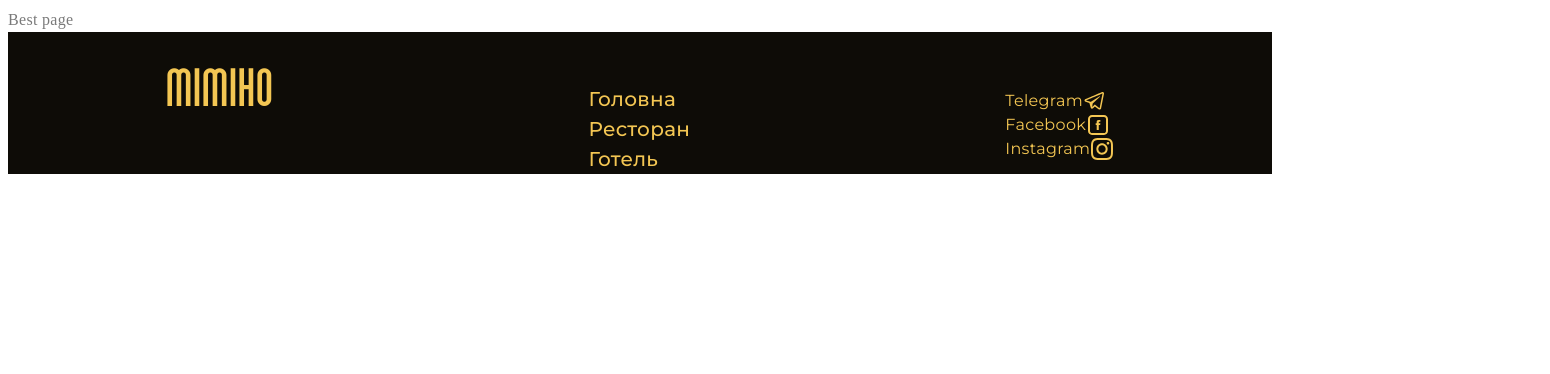
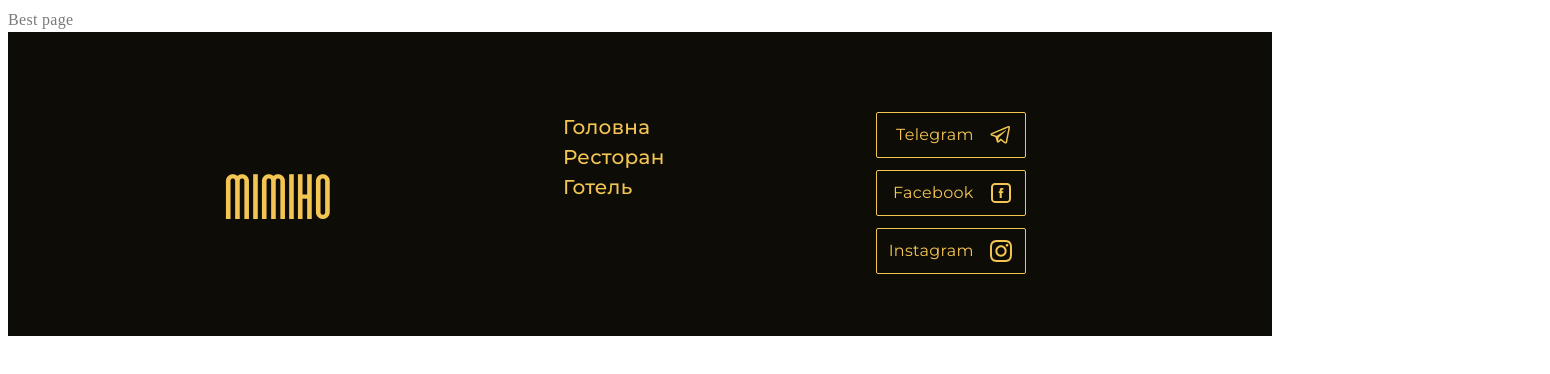
Before and after one commit to andea13/group-project, a plain HTML site: page index.html in a window 1280 px wide. Shown: the whole page, 1550 px wide, since content can reach past the window. Drawn offline with Linux system fonts and the light colour scheme.

Commit message:
finishes editing footer desktop html and styles

```diff
--- a/css/variables.css
+++ b/css/variables.css
@@ -121,6 +121,21 @@ body {
 
 footer {
   background-color: var(--black-footer-color);
+  max-height: 304px;
+  margin-left: auto;
+  margin-right: auto;
+}
+
+.footer--container {
+  display: flex;
+  gap: 231px;
+  margin: 0;
+  padding: 80px 186px 80px 216px;
+}
+
+.footer--container__positioned {
+  display: flex;
+  gap: 211px;
 }
 
 .logo {
@@ -129,7 +144,9 @@ footer {
   font-family: "Film P3";
   font-size: 64px;
   font-weight: 700;
+  text-transform: uppercase;
   color: var(--yellow-color);
+  /* padding-right: 231px; */
 }
 
 .footer-nav--list {
@@ -138,13 +155,15 @@ footer {
   font-family: "Montserrat", sans-serif;
   font-size: 20px;
   font-weight: 500;
+  text-transform: capitalize;
+
   color: var(--yellow-color);
 }
 
 .network--list {
   display: flex;
   flex-direction: column;
-  align-items: baseline;
+  justify-items: baseline;
   text-transform: capitalize;
   font-family: "Montserrat", sans-serif;
   font-size: 16px;
@@ -155,19 +174,30 @@ footer {
   display: flex;
   align-items: center;
   justify-content: space-between;
+  border: 0.5px solid var(--yellow-color);
+  border-radius: 2px;
+  padding: 10px 12px;
+  margin-bottom: 12px;
+}
+
+.network--item:last-child {
+  margin-bottom: 0;
 }
 
 .network--link {
   display: flex;
-  align-items: center;
-  justify-content: space-between;
-  /* gap: 17px; */
+  gap: 15px;
+  justify-items: center;
 }
 
-.footer--container {
-  display: flex;
-  align-items: baseline;
-  justify-content: space-around;
-  margin: 0;
-  padding: 0;
+.network--item:first-child {
+  justify-content: flex-end;
 }
+
+.network--item:nth-child(2) {
+  justify-content: flex-end;
+}
+
+.network--item:last-child {
+  justify-content: space-between;
+}
--- a/index.html
+++ b/index.html
@@ -17,43 +17,45 @@
     <section>Best page</section>
 
     <footer>
-      <div class="footer--container">
-        <a class="logo" href="./">mimiho</a>
-        <nav>
+      <div class="main-container footer--container">
+        <a class="logo" href="./">MIMIHO</a>
+        <div class="footer--container__positioned">
+          <nav class="footer-nav">
             <ul class="footer-nav--list">
-            <li><a href="">Головна</a></li>
-            <li><a href="">Ресторан</a></li>
-            <li><a href="">Готель</a></li>
+              <li class="footer-nav--item"><a href="№">головна</a></li>
+              <li class="footer-nav--item"><a href="№">ресторан</a></li>
+              <li class="footer-nav--item"><a href="№">Готель</a></li>
             </ul>
           </nav>
           <ul class="network--list">
             <li class="network--item">
-            <a class="network--link" href=""
+              <a class="network--link" href="" target="_blank"
                 >telegram
-              <svg width="24" height="24" class="">
+                <svg width="24" height="24" class="network--icon">
                   <use href="/images/icons.svg#telegram"></use>
                 </svg>
               </a>
             </li>
 
             <li class="network--item">
-            <a class="network--link" href=""
+              <a class="network--link" href="#" target="_blank"
                 >facebook
-              <svg width="24" height="24" class="">
+                <svg width="24" height="24" class="network--icon">
                   <use href="/images/icons.svg#facebook"></use>
                 </svg>
               </a>
             </li>
 
             <li class="network--item">
-            <a class="network--link" href=""
+              <a class="network--link" href="#" target="_blank"
                 >instagram
-              <svg width="24" height="24" class="">
+                <svg width="24" height="24" class="network--icon">
                   <use href="/images/icons.svg#instagram"></use></svg
               ></a>
             </li>
           </ul>
         </div>
+      </div>
     </footer>
   </body>
 </html>
```
Lines whose indentation alone changed are shown as unchanged.
